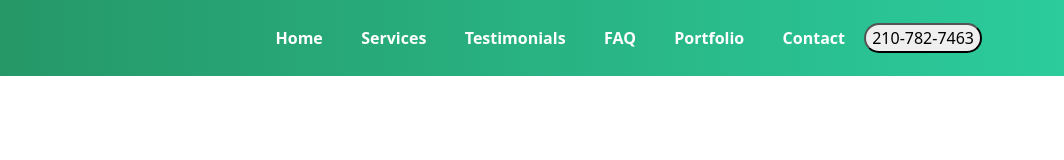
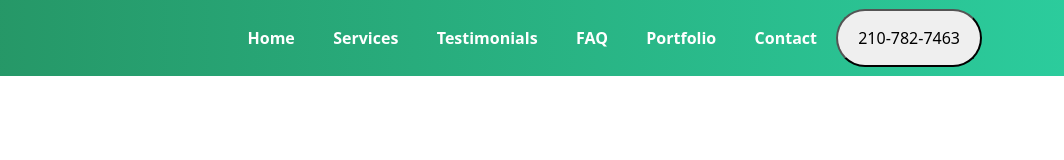
Before and after one commit to chavalk/bootstrap-v5, a website: page index.html in a window 1280 px wide. Shown: the full height of the page, 216-1280 px from the left. Drawn offline with nearby package versions, Linux system fonts and the light colour scheme.

Commit message:
Add style to button.

```diff
--- a/index.html
+++ b/index.html
@@ -38,7 +38,7 @@
                 <a class="nav-link" href="#">Contact</a>
               </li>
             </ul>
-            <button type="button" class="rounded-pill">210-782-7463</button>
+            <button type="button" class="rounded-pill btn-rounded">210-782-7463</button>
           </div>
         </div>
       </nav>
--- a/scss/components/_buttons.scss
+++ b/scss/components/_buttons.scss
@@ -0,0 +1,7 @@
+
+.btn-rounded {
+    position: relative;
+    padding: 0.9375rem 1.25rem;
+    font-weight: 500;
+    margin: 0;
+}
```
Also changed, not shown: assets/css/style.css, 1 other file.
